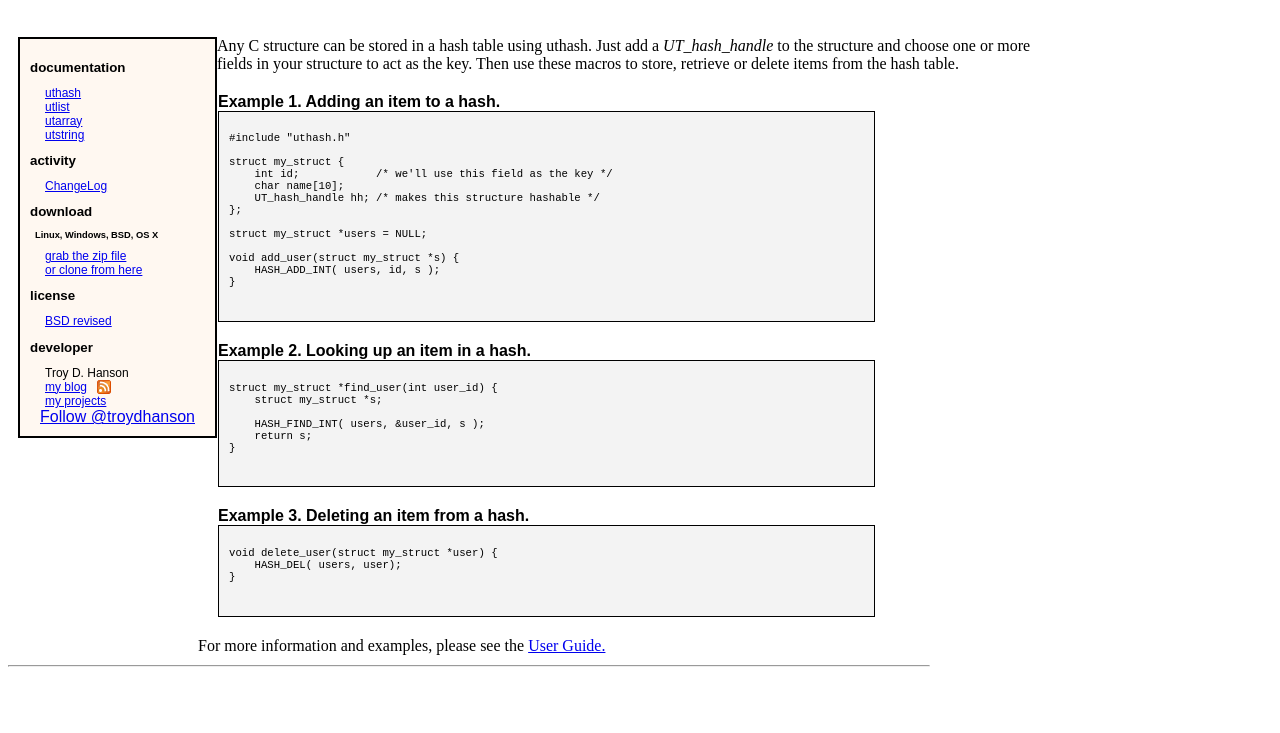
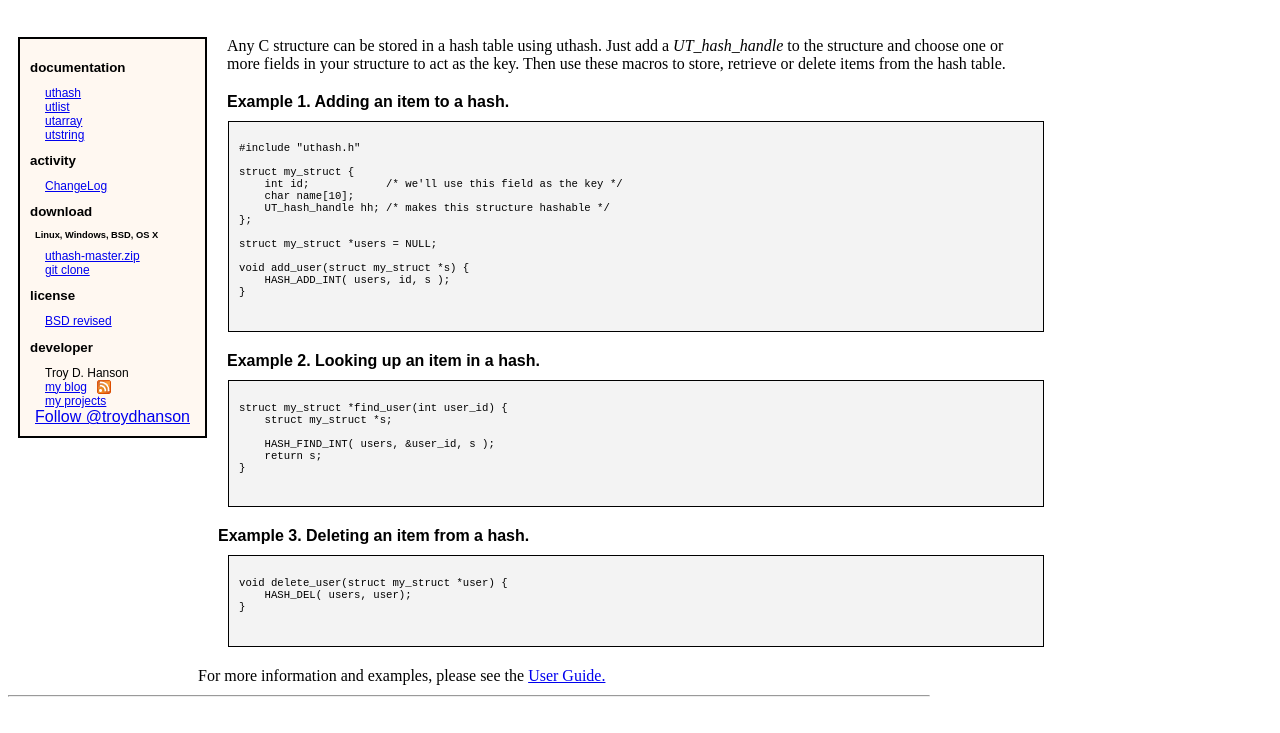
Before and after one commit to troydhanson/uthash, a plain HTML site: page doc/index.html in a window 1280 px wide. Shown: the part 67-800 px from the top of the page. Drawn offline with Linux system fonts and the light colour scheme.

Commit message:
tweaks layout

```diff
--- a/doc/index.html
+++ b/doc/index.html
@@ -16,6 +16,8 @@
   <a href="http://github.com/troydhanson/uthash">GitHub page</a> &gt;
   uthash home <!-- http://troydhanson.github.com/uthash/ -->
 
+<a href="https://twitter.com/share" class="twitter-share-button" data-via="troydhanson">Tweet</a>
+<script>!function(d,s,id){var js,fjs=d.getElementsByTagName(s)[0];if(!d.getElementById(id)){js=d.createElement(s);js.id=id;js.src="//platform.twitter.com/widgets.js";fjs.parentNode.insertBefore(js,fjs);}}(document,"script","twitter-wjs");</script>
   </div>
 
   <hr />
@@ -34,8 +36,8 @@
 
         <h2>download</h2>
         <h3>Linux, Windows, BSD, OS X</h3>
-        <div><a href=https://github.com/troydhanson/uthash/archive/master.zip>grab the zip file</a></div>
-        <div><a href=https://github.com/troydhanson/uthash>or clone from here</a></div>
+        <div><a href=https://github.com/troydhanson/uthash/archive/master.zip>uthash-master.zip</a></div>
+        <div><a href=https://github.com/troydhanson/uthash>git clone</a></div>
 
         <h2>license</h2>
         <div><a href="license.html">BSD revised</a></div>
@@ -46,9 +48,9 @@
         <div><a href="http://troydhanson.wordpress.com/">my blog</a><img src="rss.png"/></div>
         <div><a href="http://tkhanson.net/">my projects</a></div>
 
-<a href="https://twitter.com/troydhanson" class="twitter-follow-button" data-show-count="false">Follow @troydhanson</a>
+
+<a href="https://twitter.com/troydhanson" class="twitter-follow-button" data-show-count="false" data-show-screen-name="false">Follow @troydhanson</a>
 <script>!function(d,s,id){var js,fjs=d.getElementsByTagName(s)[0];if(!d.getElementById(id)){js=d.createElement(s);js.id=id;js.src="//platform.twitter.com/widgets.js";fjs.parentNode.insertBefore(js,fjs);}}(document,"script","twitter-wjs");</script>
-
       </div>
 
       <div id="main">
--- a/doc/styles.css
+++ b/doc/styles.css
@@ -29,6 +29,7 @@ h1,p {  margin: 0; }  /* non-0 margin on firefox */
     background-repeat: repeat-y;
     /* background-color: #ffddaa; */
     padding-top: 20px;
+    padding-top: 20px;
     margin-bottom: 10px;
 }
 
@@ -42,13 +43,14 @@ a img {
 }
 
 .twitter-follow-button {
-   padding: 10px;
+   padding: 5px;
 }
 
 #nav {
     background-color: #fff8f1;
     margin-left: 10px;
     margin-top: 20px;
+    margin-right: 20px;
     float: left;
     padding: 10px;
     border-style: solid;
@@ -95,10 +97,11 @@ a img {
 
 .code {
     padding: 10px;
+    margin: 10px;
     font-size: 8pt;
     font-weight: normal;
     background: #f3f3f3;
-    width: 80%;
+    width: 100%;
     border-style: solid;
     border-width: 1px;
 }
```
